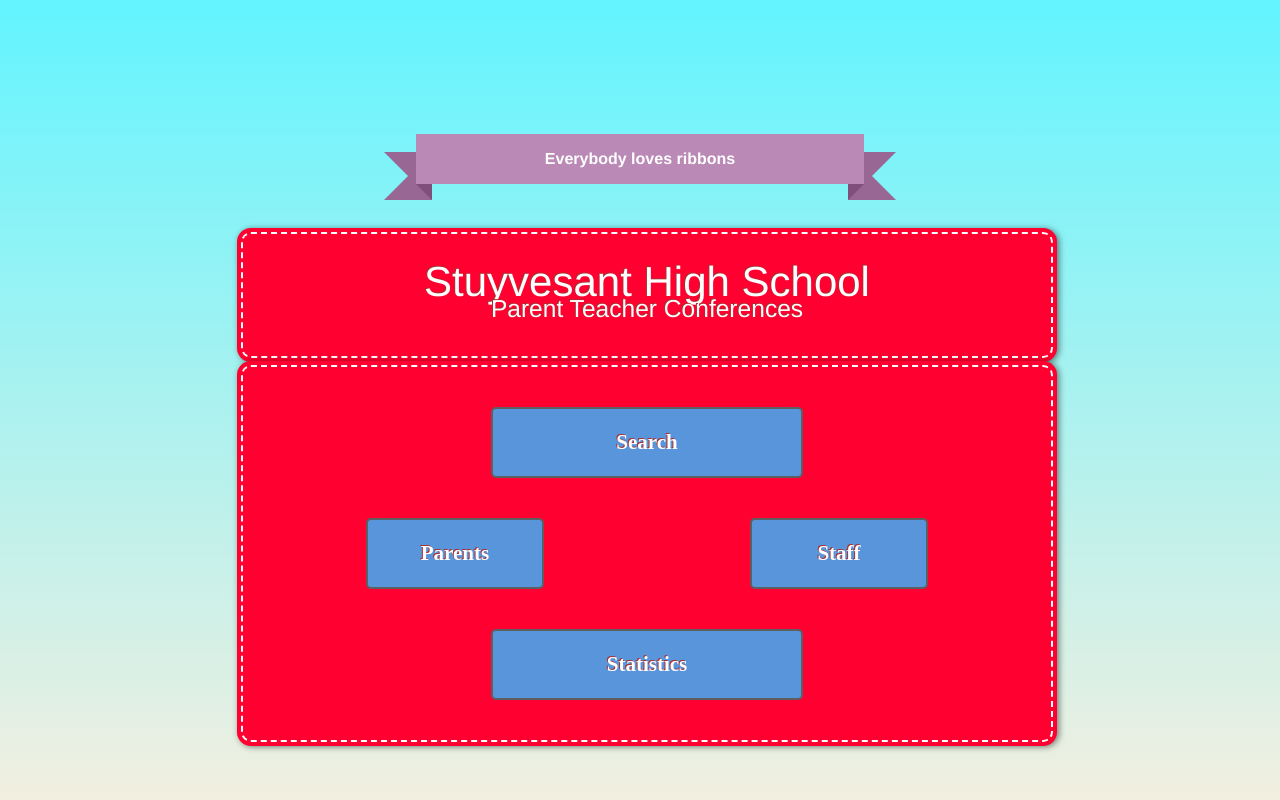
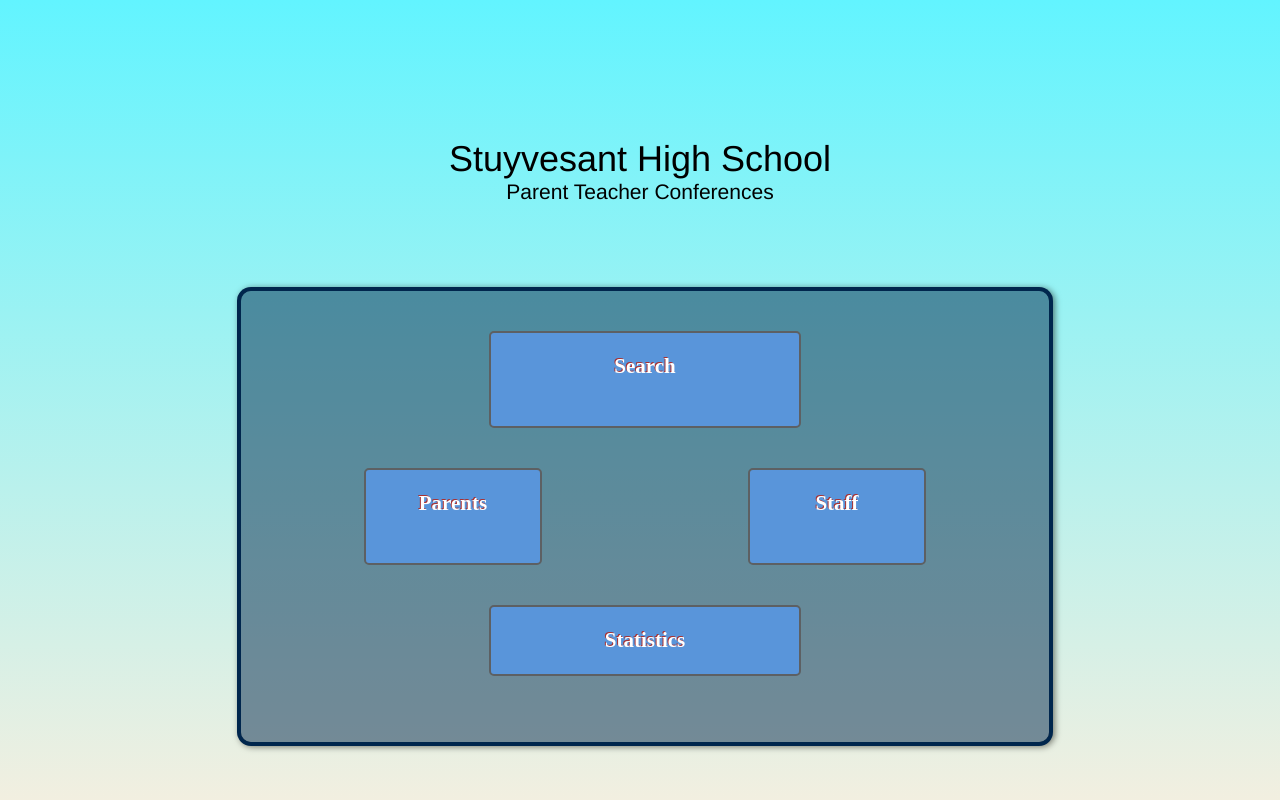
Before and after one commit to JanSKowalski/Stuyvesant_PTC, a Python web app: template app/templates/Cover/index.html in a window 1280 px wide. Run offline with Jinja, Linux system fonts and the light colour scheme; the template is opened without the code that fills it, so the values that code supplies are empty.

Commit message:
Frontend Flexbox, continued design changes

```diff
--- a/app/static/css/containers.css
+++ b/app/static/css/containers.css
@@ -1,34 +1,27 @@
-.flex-container {
+.flex-column {
   display: -webkit-flex;
   display: flex;
-
-
   flex-direction: column;
-
-
-
-  display: flex;
   justify-content: center;
 }
 
 
 .flex-item {
   display: flex;
-  flex-direction: column;
+  flex: 1;
   justify-content: space-around;
   text-align: center;
   margin: auto;
 }
 
 
-.section-container {
+.flex-row {
   display: flex;
   flex-direction: row;
   justify-content: space-around;
   flex-wrap: wrap
   padding: 60%;
   align-items: center;
-
 }
 
 .section-item {
@@ -38,15 +31,18 @@
   width: 50%;
 }
 
+.menu {
+
+}
+
+
 .content {
   display: flex;
+  flex: 3;
   flex-direction: column;
   justify-content: space-around;
   text-align: center;
   margin: auto;
-
-
-
 
   position: relative;
   right: 15px;
@@ -54,14 +50,15 @@
   padding: 20px;
   margin: auto;
 
-  background: #ff0030;
+
+  background: rgba(0, 38, 77, 0.5);
   color: #fff;
   font-size: 21px;
   font-weight: bold;
   line-height: 1.3em;
-  border: 2px dashed #fff;
+
   border-radius: 10px;
-  box-shadow: 0 0 0 4px #ff0030, 2px 1px 6px 4px rgba(10, 10, 0, 0.5);
+  box-shadow: 0 0 0 4px #00264d, 2px 1px 6px 4px rgba(10, 10, 0, 0.5);
   text-shadow: -1px -1px #aa3030;
   font-weight: normal;
 }
--- a/app/static/css/media.css
+++ b/app/static/css/media.css
@@ -1,5 +1,5 @@
 /* Mobile Styles */
-@media only screen and (max-width: 960px) {
+@media only screen and (max-width: 500px) {
   /*
   body {
   background-color: #F09A9D; /* Red */
@@ -7,13 +7,15 @@
 }
 
 */
-.section-container {
+
+.expandable {
   flex-direction: column;
 }
 
-.section-item {
+.flex-item {
   width: 100%;
 }
+
 }
 
 .button{
@@ -22,7 +24,7 @@
 
 
 /* Desktop Styles */
-@media only screen and (min-width: 961px) {
+@media only screen and (min-width: 501px) {
   /*
   body {
   background-color: #B2D6FF; /* Blue */
--- a/app/static/css/style.css
+++ b/app/static/css/style.css
@@ -33,14 +33,6 @@
 }
 
 header {
-  /*
-  border-radius: 10px;
-
-  font-size: 1.2m;
-  padding: 25px;
-  border: 1px solid #5D6063;
-  border-top-style: double;
-  */
   text-align: center;
 }
 
@@ -57,80 +49,12 @@
   display: block;
 }
 
-/* Cris Coyier */
-.stitched {
-  position: relative;
-  right: 15px;
-
-  padding: 20px;
-  margin: auto;
-
-  background: #ff0030;
-  color: #fff;
-  font-size: 21px;
-  font-weight: bold;
-  line-height: 1.3em;
-  border: 2px dashed #fff;
-  border-radius: 10px;
-  box-shadow: 0 0 0 4px #ff0030, 2px 1px 6px 4px rgba(10, 10, 0, 0.5);
-  text-shadow: -1px -1px #aa3030;
-  font-weight: normal;
-}
-
 
 hr{
   height: 8%;
   border:none;
 }
 
-
-
-
-
-.ribbon {
- font-size: 16px !important;
- /* This ribbon is based on a 16px font side and a 24px vertical rhythm. I've used em's to position each element for scalability. If you want to use a different font size you may have to play with the position of the ribbon elements */
-
- width: 50%;
-
- position: relative;
- background: #ba89b6;
- color: #fff;
- text-align: center;
- padding: 1em 2em; /* Adjust to suit */
- margin: 2em auto 3em; /* Based on 24px vertical rhythm. 48px bottom margin - normally 24 but the ribbon 'graphics' take up 24px themselves so we double it. */
+.justify {
+  text-align: justify;
 }
-.ribbon:before, .ribbon:after {
- content: "";
- position: absolute;
- display: block;
- bottom: -1em;
- border: 1.5em solid #986794;
- z-index: -1;
-}
-.ribbon:before {
- left: -2em;
- border-right-width: 1.5em;
- border-left-color: transparent;
-}
-.ribbon:after {
- right: -2em;
- border-left-width: 1.5em;
- border-right-color: transparent;
-}
-.ribbon .ribbon-content:before, .ribbon .ribbon-content:after {
- content: "";
- position: absolute;
- display: block;
- border-style: solid;
- border-color: #804f7c transparent transparent transparent;
- bottom: -1em;
-}
-.ribbon .ribbon-content:before {
- left: 0;
- border-width: 1em 0 0 1em;
-}
-.ribbon .ribbon-content:after {
- right: 0;
- border-width: 1em 1em 0 0;
-}
--- a/app/templates/Cover/base.html
+++ b/app/templates/Cover/base.html
@@ -3,6 +3,8 @@
 <head>
   <title>{{ title }}</title>
   <meta charset='UTF-8' />
+  <meta name='viewport'
+      content='width=device-width, initial-scale=1.0, maximum-scale=1.0' />
   <link rel="stylesheet" href="/static/css/style.css" type="text/css">
   <link rel="stylesheet" href="/static/css/button.css" type="text/css">
   <link rel="stylesheet" href="/static/css/containers.css" type="text/css">
@@ -12,7 +14,7 @@
   <script src="/static/scripts/scripts.js"></script>
 </head>
 <body>
-  <div class="flex-container">
+  <div class="flex-column">
     {% block content %}{% endblock %}
 
   </div>
--- a/app/templates/Cover/index.html
+++ b/app/templates/Cover/index.html
@@ -3,13 +3,8 @@
 
 {% block content %}
 
-<h1 class="ribbon">
-   <strong class="ribbon-content">Everybody loves ribbons</strong>
-</h1>
 
-
-
-<div class="flex-item stitched">
+<div class="flex-item flex-column">
   <header>
     <h1>Stuyvesant High School</h1>
     <h3>Parent Teacher Conferences</h3>
@@ -17,16 +12,16 @@
 </div>
 <hr>
 
-<div class="content">
+<div class="flex-item content flex-column">
   <div class="flex-item">
     <a href="teacher_search" class="button">Search</a>
   </div>
 
-  <div class="section-container">
-    <div class="section-item" >
+  <div class="flex-item flex-row expandable">
+    <div class="flex-item" >
       <a href="parent" class="button" >Parents</a>
     </div>
-    <div class="section-item">
+    <div class="flex-item">
       <a href="login" class="button" >Staff</a>
     </div>
   </div>
```
